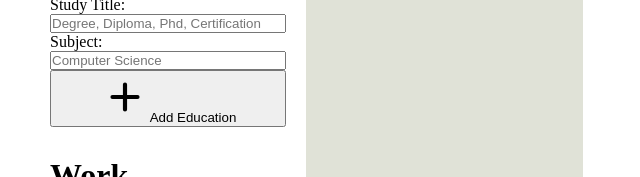
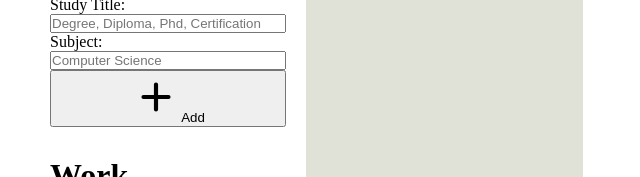
Before and after one commit to Eligio93/CV-application, a React (Vite) app: page / in a window 1280 px wide. Shown: the part 380-557 px from the top of the page, without its empty margins (0-640 px from the left). Built offline with nearby package versions, Linux system fonts and the light colour scheme.

Commit message:
change add button text

```diff
--- a/src/components/EducationForm.jsx
+++ b/src/components/EducationForm.jsx
@@ -38,7 +38,7 @@ export default function EducationForm({
       />
       <button onClick={addEducation}>
         <img className="btnIcon" src={addIcon} alt="" />
-        Add Education</button>
+        Add</button>
     </form>
   );
 }
```
